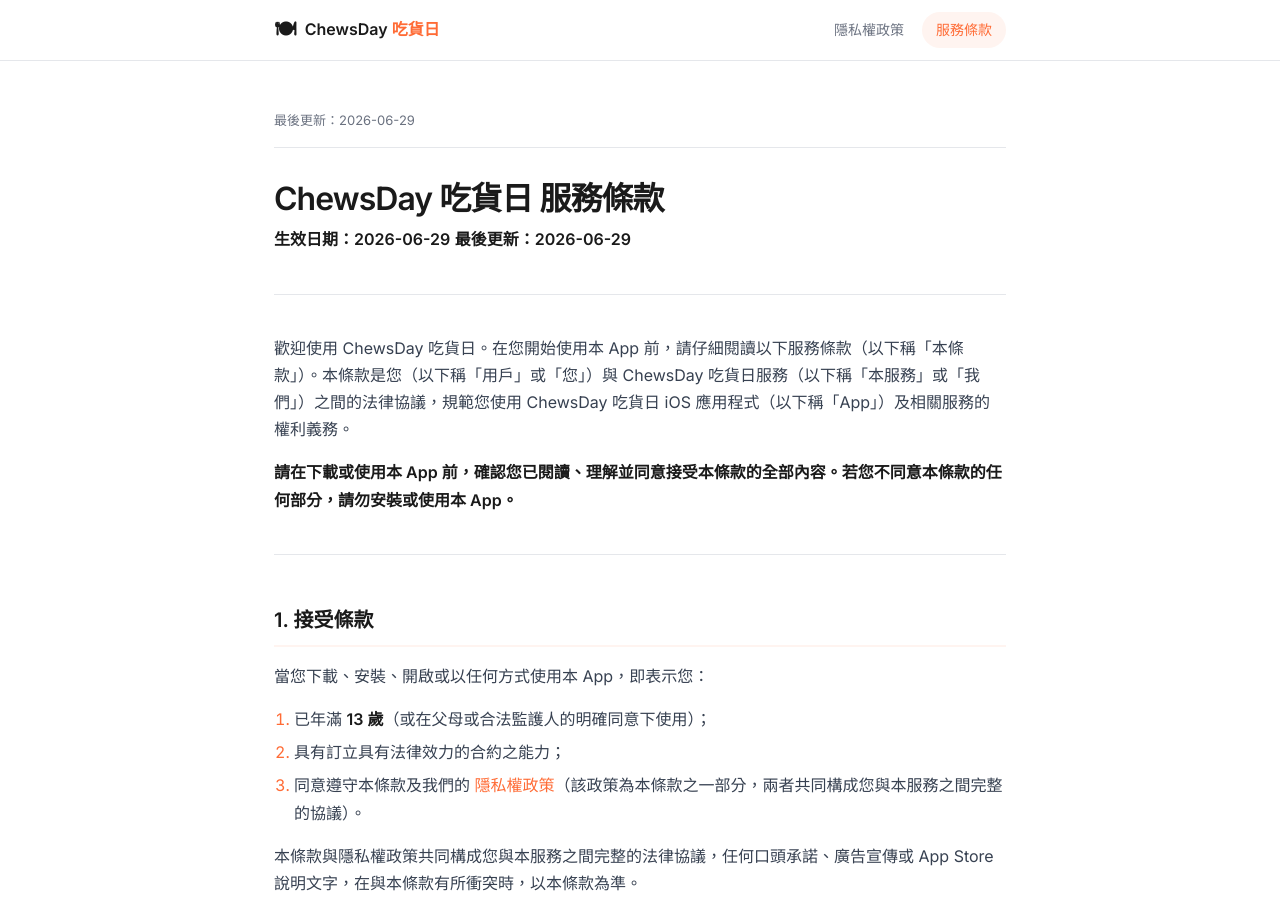
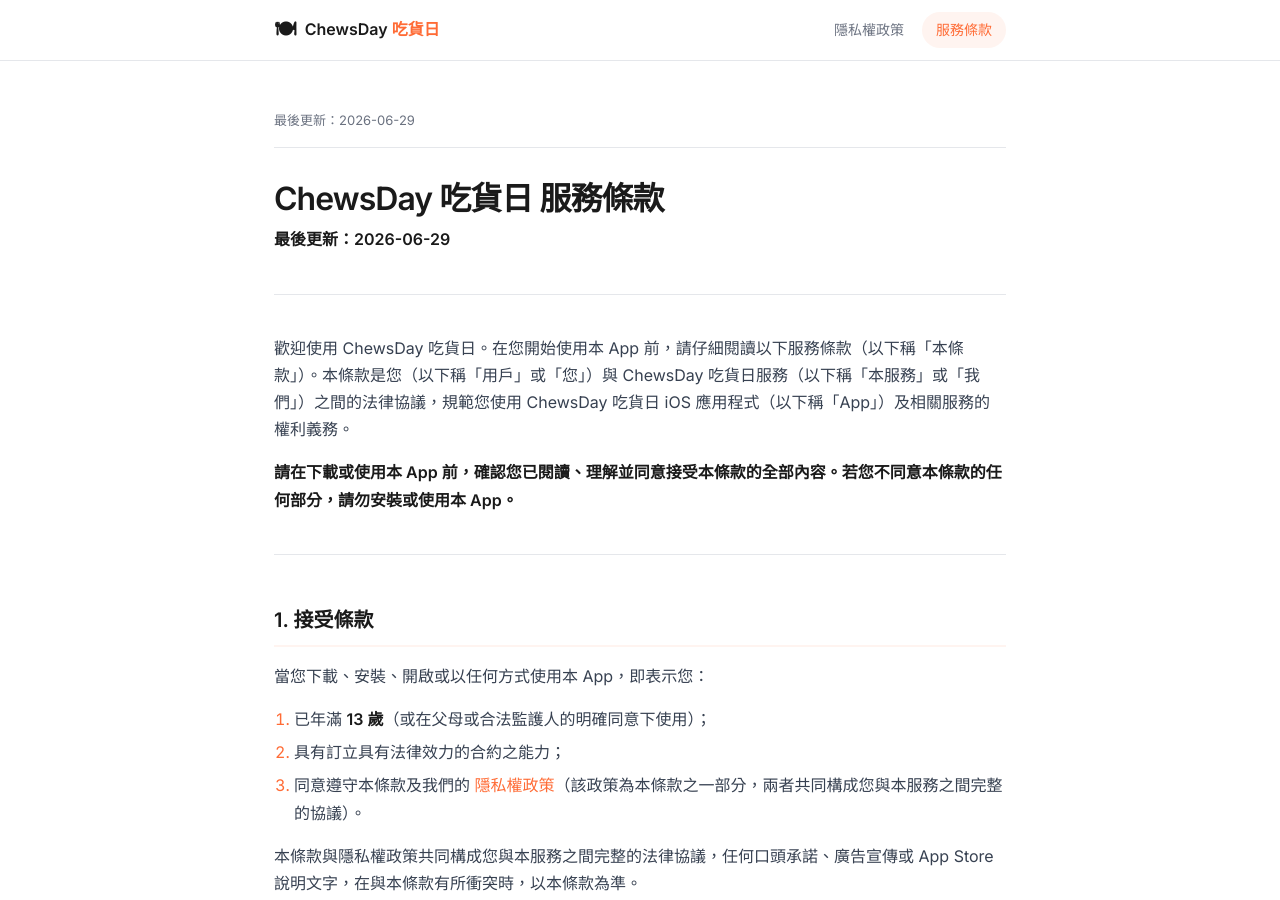
Before and after one commit to chews-day/legal, a Jekyll site: the page built from terms-of-service.md, in a window 1280 px wide and 900 px high. Built offline with Jekyll 4.4.1, drawn with Linux system fonts in a browser that asks for light colours; our own code applies the rules of GitHub Pages for plain Markdown files.

Commit message:
fix: add layout frontmatter to terms of service

```diff
--- a/terms-of-service.md
+++ b/terms-of-service.md
@@ -1,6 +1,10 @@
+---
+layout: default
+title: 服務條款
+---
+
 # ChewsDay 吃貨日 服務條款
 
-**生效日期：2026-06-29**
 **最後更新：2026-06-29**
 
 ---
```
